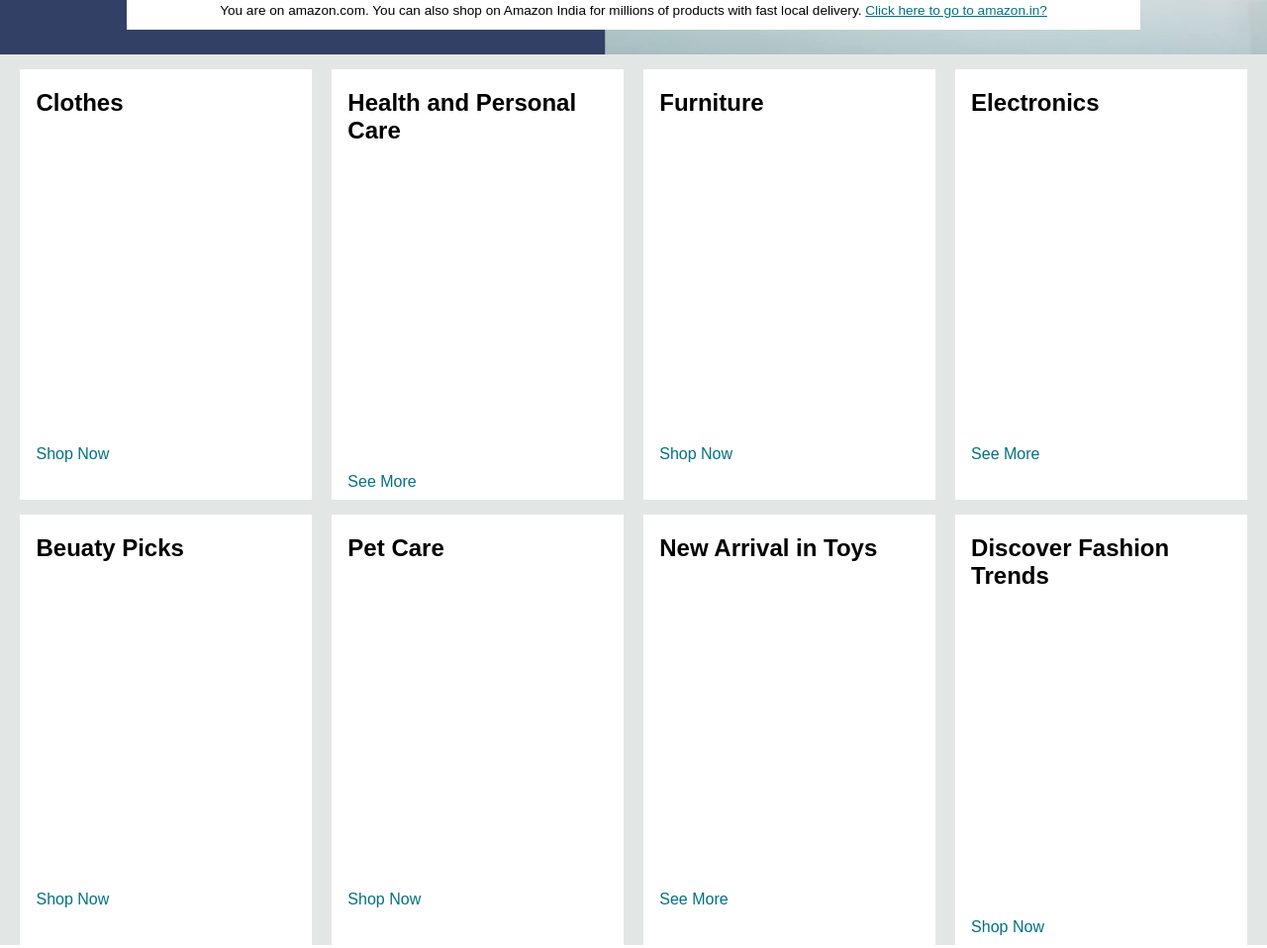
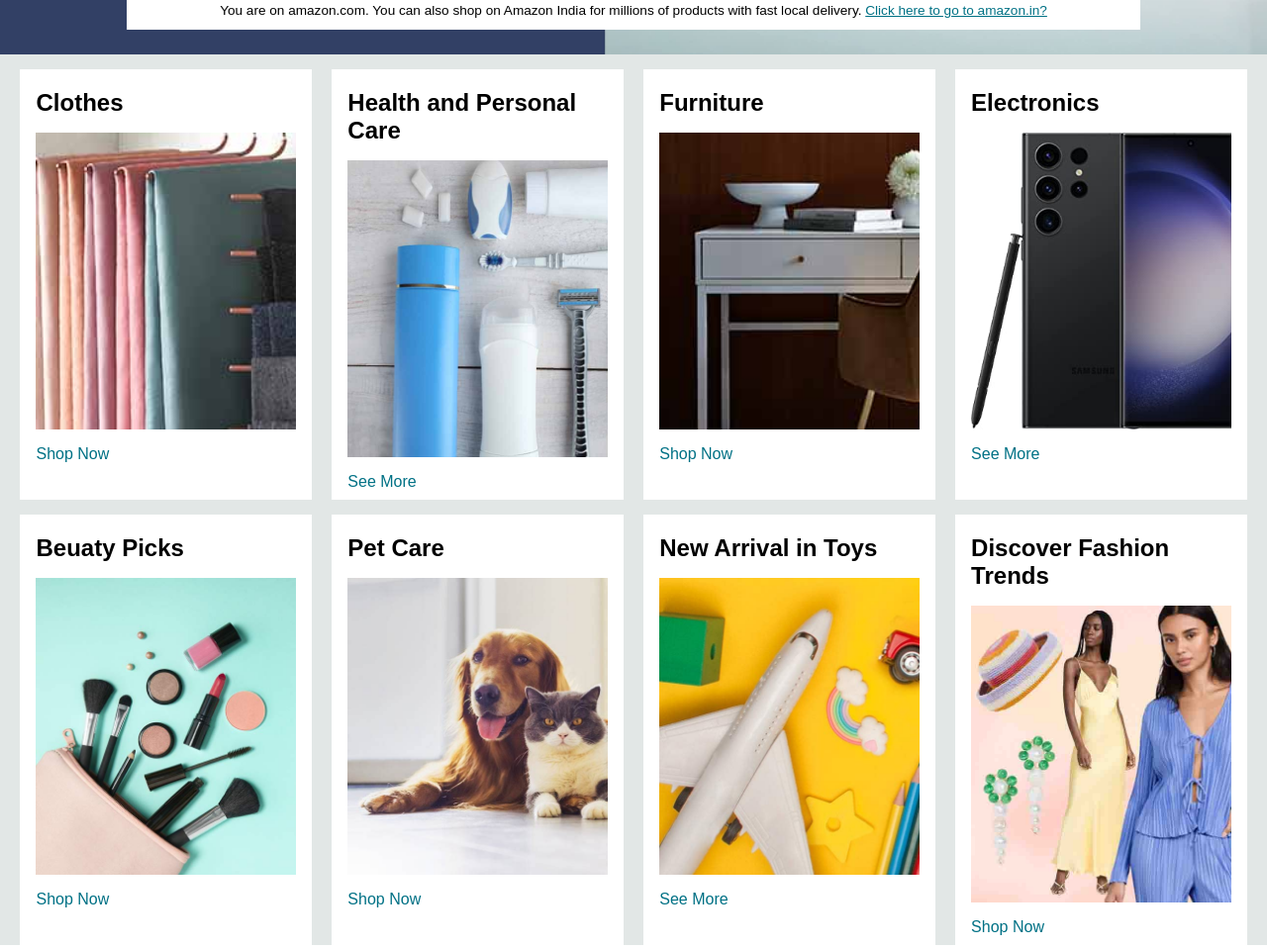
Before and after one commit to Ashwani-Singh-Sikarwal/Amazon-Project, a plain HTML site: page index.html in a window 1280 px wide. Shown: the part 395-1353 px from the top of the page at 99% size. Drawn offline with Linux system fonts and the light colour scheme; files whose address does not match are found by name.

Commit message:
Update index.html

```diff
--- a/index.html
+++ b/index.html
@@ -117,28 +117,28 @@
             <div class="box1 box">
                <div class="box-content">
                 <h2>Clothes</h2>
-                <div class="box-img" style="background-image: url(Images/box1_image.jpg);"></div>
+                <div class="box-img" style="background-image: url(img/box1_image.jpg);"></div>
                <a style="text-decoration: none; color: #007185;" href="#">Shop Now</a>
                </div>
             </div>
             <div class="box2 box">
                 <div class="box-content">
                     <h2>Health and Personal Care</h2>
-                    <div class="box-img" style="background-image: url(Images/box2_image.jpg);"></div>
+                    <div class="box-img" style="background-image: url(img/box2_image.jpg);"></div>
                     <a style="text-decoration: none; color: #007185;" href="#">See More</a>
                    </div>
             </div>
             <div class="box3 box">
                 <div class="box-content">
                     <h2>Furniture</h2>
-                    <div class="box-img" style="background-image: url(Images/box3_image.jpg);"></div>
+                    <div class="box-img" style="background-image: url(img/box3_image.jpg);"></div>
                     <a style="text-decoration: none; color: #007185;" href="#">Shop Now</a>
                    </div>
             </div>
             <div class="box4 box">
                 <div class="box-content">
                     <h2>Electronics</h2>
-                    <div class="box-img" style="background-image: url(Images/box4_image.jpg);"></div>
+                    <div class="box-img" style="background-image: url(img/box4_image.jpg);"></div>
                     <a style="text-decoration: none; color: #007185;" href="#">See More</a>
                    </div>
             </div>
@@ -146,28 +146,28 @@
             <div class="box1 box">
                 <div class="box-content">
                  <h2>Beuaty Picks</h2>
-                 <div class="box-img" style="background-image: url(Images/box5_image.jpg);"></div>
+                 <div class="box-img" style="background-image: url(img/box5_image.jpg);"></div>
                  <a style="text-decoration: none; color: #007185;" href="#">Shop Now</a>
                 </div>
              </div>
              <div class="box2 box">
                  <div class="box-content">
                      <h2>Pet Care</h2>
-                     <div class="box-img" style="background-image: url(Images/box6_image.jpg);"></div>
+                     <div class="box-img" style="background-image: url(img/box6_image.jpg);"></div>
                      <a style="text-decoration: none; color: #007185;" href="#">Shop Now</a>
                     </div>
              </div>
              <div class="box3 box">
                  <div class="box-content">
                      <h2>New Arrival in Toys</h2>
-                     <div class="box-img" style="background-image: url(Images/box7_image.jpg);"></div>
+                     <div class="box-img" style="background-image: url(img/box7_image.jpg);"></div>
                      <a style="text-decoration: none; color: #007185;" href="#">See More</a>
                     </div>
              </div>
              <div class="box4 box">
                  <div class="box-content">
                      <h2>Discover Fashion Trends</h2>
-                     <div class="box-img" style="background-image: url(Images/box8_image.jpg);"></div>
+                     <div class="box-img" style="background-image: url(img/box8_image.jpg);"></div>
                      <a style="text-decoration: none; color: #007185;" href="#">Shop Now</a>
                     </div>
              </div>
```
